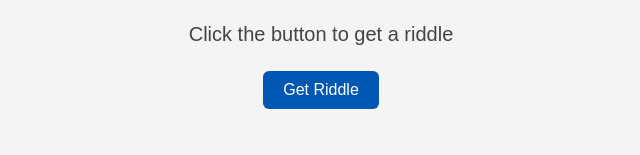
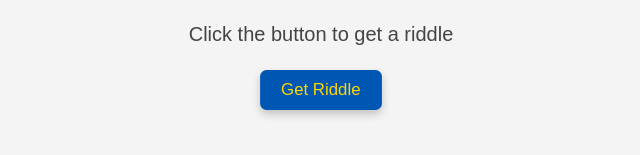
Before and after one commit to Louoviere/Mini-riddle-API, a website: page public/riddles.html in a window 1280 px wide. In both pictures the pointer is over the button "Get Riddle". Shown: the part 365-520 px from the top of the page, without its empty margins (319-959 px from the left). Drawn offline with Linux system fonts and the light colour scheme.

Commit message:
Update button hover styles with shadow and scale effect

```diff
--- a/public/style.css
+++ b/public/style.css
@@ -44,11 +44,18 @@ button {
   border: none;
   border-radius: 6px;
   cursor: pointer;
-  transition: background-color 0.2s ease;
+  transition:
+    background-color 0.2s ease,
+    color 0.2s ease,
+    box-shadow 0.2s ease,
+    transform 0.2s ease;
 }
 
 button:hover {
   background-color: #0056b3;
+  color: #ffd700; /* gold text on hover */
+  box-shadow: 0 4px 8px rgba(0, 0, 0, 0.2);
+  transform: scale(1.05);
 }
 
 /* Show answer text style */
```
